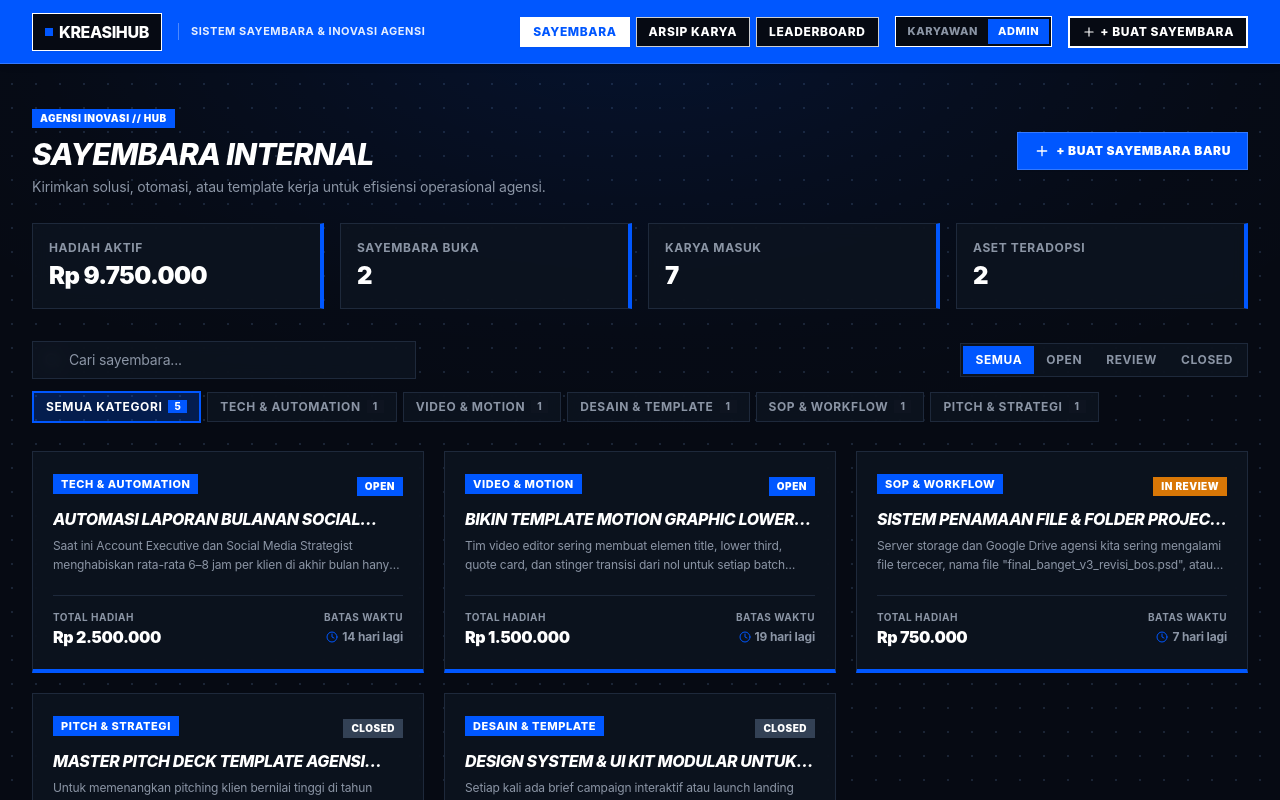
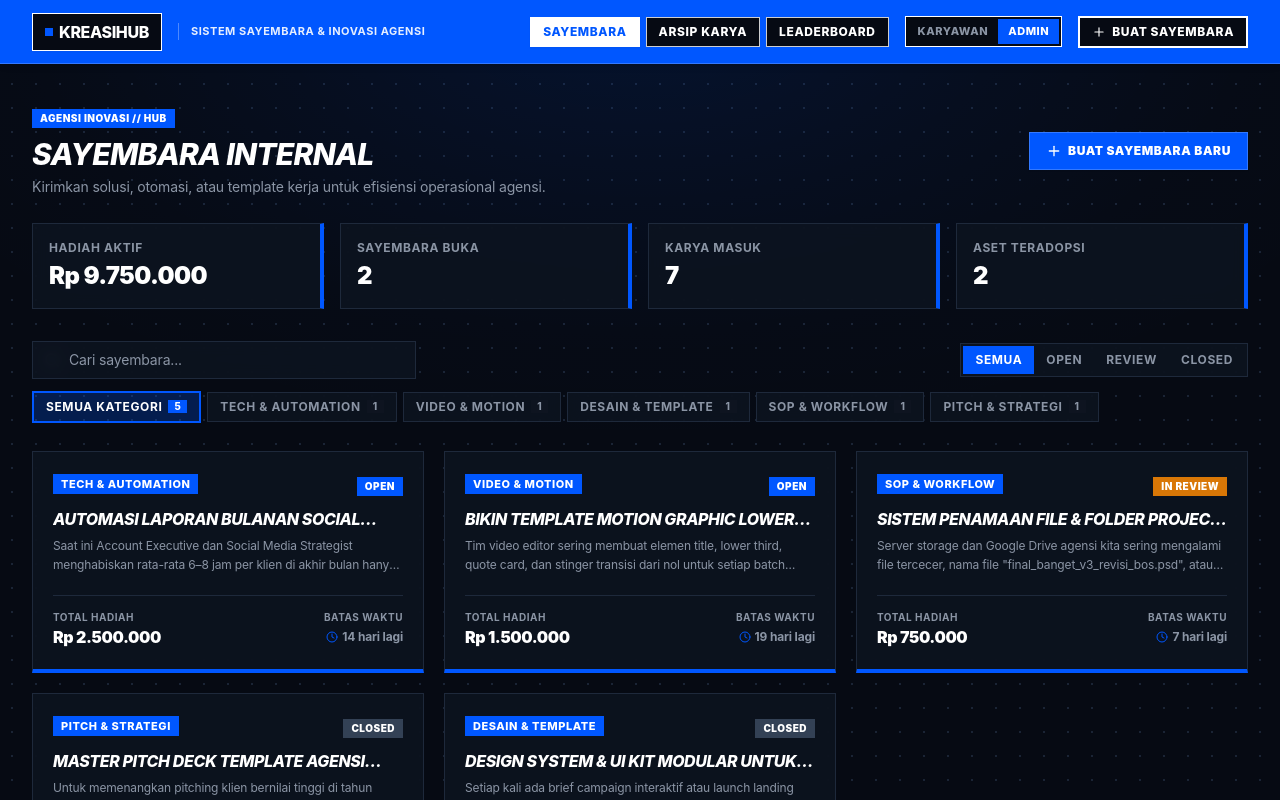
Before and after one commit to Hashifuzu/agency-bounty-hub, a Next.js app: page / in a window 1280 px wide. Shown: the top 800 px of the page. Built offline with nearby package versions, Linux system fonts and the light colour scheme.

Commit message:
fix: remove duplicate plus symbol in create bounty buttons

```diff
--- a/src/app/page.tsx
+++ b/src/app/page.tsx
@@ -72,7 +72,7 @@ export default function HomePage() {
               className="w-full sm:w-auto inline-flex items-center justify-center gap-1.5 px-4 py-2.5 bg-[#0057FF] text-white text-xs font-black uppercase tracking-wider hover:bg-blue-600 transition-colors border border-white/20 rounded-none shadow-xs"
             >
               <Plus className="w-4 h-4" />
-              <span>+ BUAT SAYEMBARA BARU</span>
+              <span>BUAT SAYEMBARA BARU</span>
             </button>
           )}
         </div>
--- a/src/components/Navbar.tsx
+++ b/src/components/Navbar.tsx
@@ -94,10 +94,10 @@ export default function Navbar() {
             {role === 'admin' ? (
               <button
                 onClick={() => setIsCreateModalOpen(true)}
-                className="ml-2 inline-flex items-center gap-1 px-3 py-1.5 text-xs font-extrabold uppercase tracking-wider bg-[#060A13] text-white border-2 border-white hover:bg-white hover:text-[#0057FF] transition-colors"
+                className="ml-2 inline-flex items-center gap-1.5 px-3 py-1.5 text-xs font-extrabold uppercase tracking-wider bg-[#060A13] text-white border-2 border-white hover:bg-white hover:text-[#0057FF] transition-colors"
               >
                 <Plus className="w-3.5 h-3.5" />
-                <span>+ BUAT SAYEMBARA</span>
+                <span>BUAT SAYEMBARA</span>
               </button>
             ) : (
               <button
@@ -177,7 +177,7 @@ export default function Navbar() {
                 className="w-full mt-3 py-3 px-3.5 text-xs font-black uppercase tracking-wider bg-[#0057FF] text-white border-2 border-white flex items-center justify-center gap-2 shadow-md active:bg-blue-600 transition-colors"
               >
                 <Plus className="w-4 h-4" />
-                <span>+ BUAT SAYEMBARA BARU</span>
+                <span>BUAT SAYEMBARA BARU</span>
               </button>
             )}
           </div>
```
